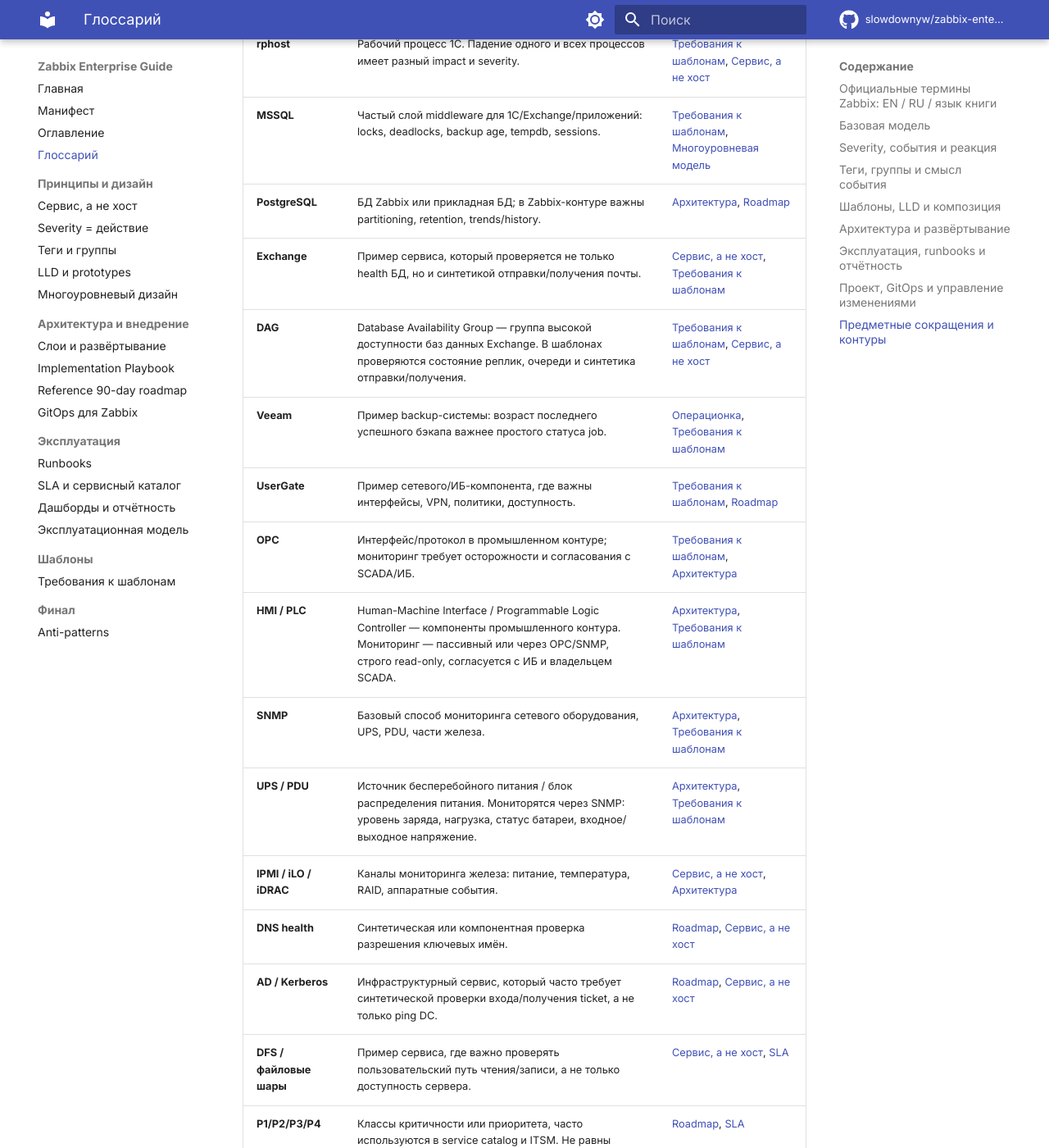
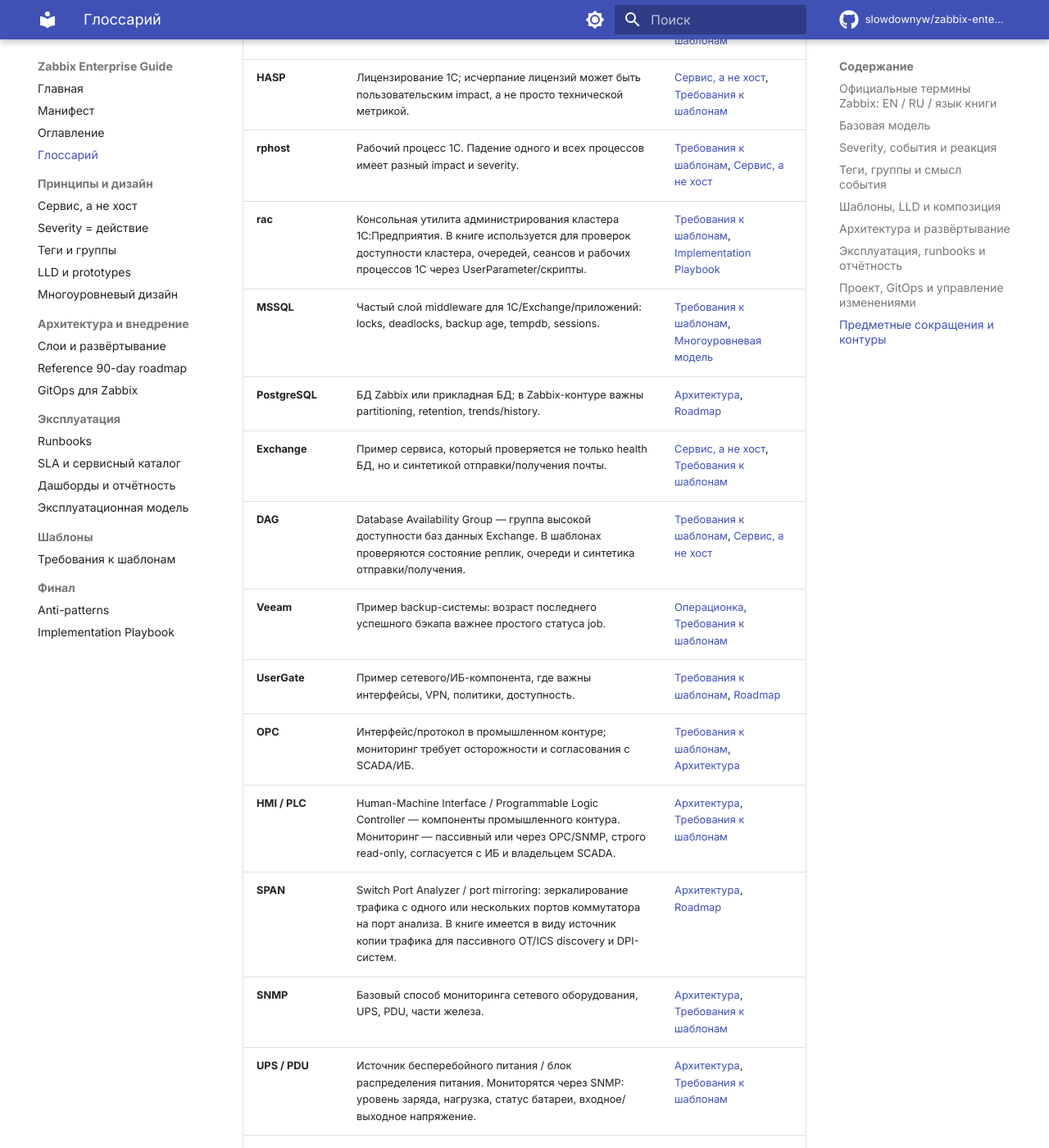
Before and after one commit to slowdownyw/zabbix-enterprise-guide, an MkDocs documentation site: the page built from docs/glossary.md, in a window 1280 px wide and 1400 px high, scrolled down 18341 px. Shown: the whole window at 82% size. Built offline with MkDocs 1.6.1 and Material for MkDocs 9.7.7, drawn with Linux system fonts in a browser that asks for light colours; comment, search, counter and statistics services are not loaded; some of the changed text lies outside the part shown.

Commit message:
alpha-v04-nav-buttons

```diff
--- a/docs/glossary.md
+++ b/docs/glossary.md
@@ -242,6 +242,7 @@
 | **Discovery** | Фаза инвентаризации: что есть, что мониторится, где gaps, кто владельцы, какие события шумят. | [Roadmap](07_implementation_roadmap.md), [Implementation Playbook](16_implementation_playbook.md) |
 | **Пробел / Зона непокрытия** (Gap) | Разрыв между тем, что должно мониториться, и тем, что реально покрыто. | [Roadmap](07_implementation_roadmap.md), [Implementation Playbook](16_implementation_playbook.md) |
 | **Coverage** | Доля хостов, сервисов или проверок, покрытых мониторингом и обязательными тегами. | [Roadmap](07_implementation_roadmap.md), [Дашборды](11_dashboards_reporting.md) |
+| **MVP** | Minimum Viable Product: минимальный объём внедрения, который уже даёт проверяемую эксплуатационную пользу. В книге это не «черновик», а первая управляемая версия с владельцами, тегами, runbooks и понятными критериями приёмки. | [Implementation Playbook](16_implementation_playbook.md), [Roadmap](07_implementation_roadmap.md) |
 | **Pilot** | Ограниченное внедрение на выбранном сервисе/площадке для проверки модели до rollout. | [Roadmap](07_implementation_roadmap.md), [Implementation Playbook](16_implementation_playbook.md) |
 | **Rollout** | Раскатка изменений волнами после pilot. | [Roadmap](07_implementation_roadmap.md), [Implementation Playbook](16_implementation_playbook.md) |
 | **Wave** | Одна волна rollout: ограниченный набор хостов/сервисов/шаблонов с проверкой после изменения. | [Implementation Playbook](16_implementation_playbook.md), [Roadmap](07_implementation_roadmap.md) |
@@ -277,6 +278,7 @@
 | **1С** | Критичный бизнес-сервис в примерах книги: rphost, HASP, веб-публикация, MSSQL/PostgreSQL, синтетика. | [Сервис, а не хост](01_service_not_host.md), [Требования к шаблонам](13_template_requirements.md) |
 | **HASP** | Лицензирование 1С; исчерпание лицензий может быть пользовательским impact, а не просто технической метрикой. | [Сервис, а не хост](01_service_not_host.md), [Требования к шаблонам](13_template_requirements.md) |
 | **rphost** | Рабочий процесс 1С. Падение одного и всех процессов имеет разный impact и severity. | [Требования к шаблонам](13_template_requirements.md), [Сервис, а не хост](01_service_not_host.md) |
+| **rac** | Консольная утилита администрирования кластера 1С:Предприятия. В книге используется для проверок доступности кластера, очередей, сеансов и рабочих процессов 1С через UserParameter/скрипты. | [Требования к шаблонам](13_template_requirements.md), [Implementation Playbook](16_implementation_playbook.md) |
 | **MSSQL** | Частый слой middleware для 1С/Exchange/приложений: locks, deadlocks, backup age, tempdb, sessions. | [Требования к шаблонам](13_template_requirements.md), [Многоуровневая модель](05_layered_design.md) |
 | **PostgreSQL** | БД Zabbix или прикладная БД; в Zabbix-контуре важны partitioning, retention, trends/history. | [Архитектура](06_architecture.md), [Roadmap](07_implementation_roadmap.md) |
 | **Exchange** | Пример сервиса, который проверяется не только health БД, но и синтетикой отправки/получения почты. | [Сервис, а не хост](01_service_not_host.md), [Требования к шаблонам](13_template_requirements.md) |
@@ -285,6 +287,7 @@
 | **UserGate** | Пример сетевого/ИБ-компонента, где важны интерфейсы, VPN, политики, доступность. | [Требования к шаблонам](13_template_requirements.md), [Roadmap](07_implementation_roadmap.md) |
 | **OPC** | Интерфейс/протокол в промышленном контуре; мониторинг требует осторожности и согласования с SCADA/ИБ. | [Требования к шаблонам](13_template_requirements.md), [Архитектура](06_architecture.md) |
 | **HMI / PLC** | Human-Machine Interface / Programmable Logic Controller — компоненты промышленного контура. Мониторинг — пассивный или через OPC/SNMP, строго read-only, согласуется с ИБ и владельцем SCADA. | [Архитектура](06_architecture.md), [Требования к шаблонам](13_template_requirements.md) |
+| **SPAN** | Switch Port Analyzer / port mirroring: зеркалирование трафика с одного или нескольких портов коммутатора на порт анализа. В книге имеется в виду источник копии трафика для пассивного OT/ICS discovery и DPI-систем. | [Архитектура](06_architecture.md), [Roadmap](07_implementation_roadmap.md) |
 | **SNMP** | Базовый способ мониторинга сетевого оборудования, UPS, PDU, части железа. | [Архитектура](06_architecture.md), [Требования к шаблонам](13_template_requirements.md) |
 | **UPS / PDU** | Источник бесперебойного питания / блок распределения питания. Мониторятся через SNMP: уровень заряда, нагрузка, статус батареи, входное/выходное напряжение. | [Архитектура](06_architecture.md), [Требования к шаблонам](13_template_requirements.md) |
 | **IPMI / iLO / iDRAC** | Каналы мониторинга железа: питание, температура, RAID, аппаратные события. | [Сервис, а не хост](01_service_not_host.md), [Архитектура](06_architecture.md) |
--- a/mkdocs.yml
+++ b/mkdocs.yml
@@ -33,6 +33,7 @@
     - content.code.annotate
     - content.tabs.link
     - content.action.edit
+    - navigation.footer
 
   palette:
     - media: "(prefers-color-scheme: light)"
@@ -111,7 +112,6 @@
       - Многоуровневый дизайн: 05_layered_design.md
   - Архитектура и внедрение:
       - Слои и развёртывание: 06_architecture.md
-      - Implementation Playbook: 16_implementation_playbook.md   # ← поднять выше
       - Reference 90-day roadmap: 07_implementation_roadmap.md
       - GitOps для Zabbix: 08_gitops_for_zabbix.md
   - Эксплуатация:
@@ -123,6 +123,7 @@
       - Требования к шаблонам: 13_template_requirements.md
   - Финал:
       - Anti-patterns: 15_antipatterns.md
+      - Implementation Playbook: 16_implementation_playbook.md
 
 extra:
   social:
```
Also changed, not shown: docs/07_implementation_roadmap.md (+11 -8 lines).
